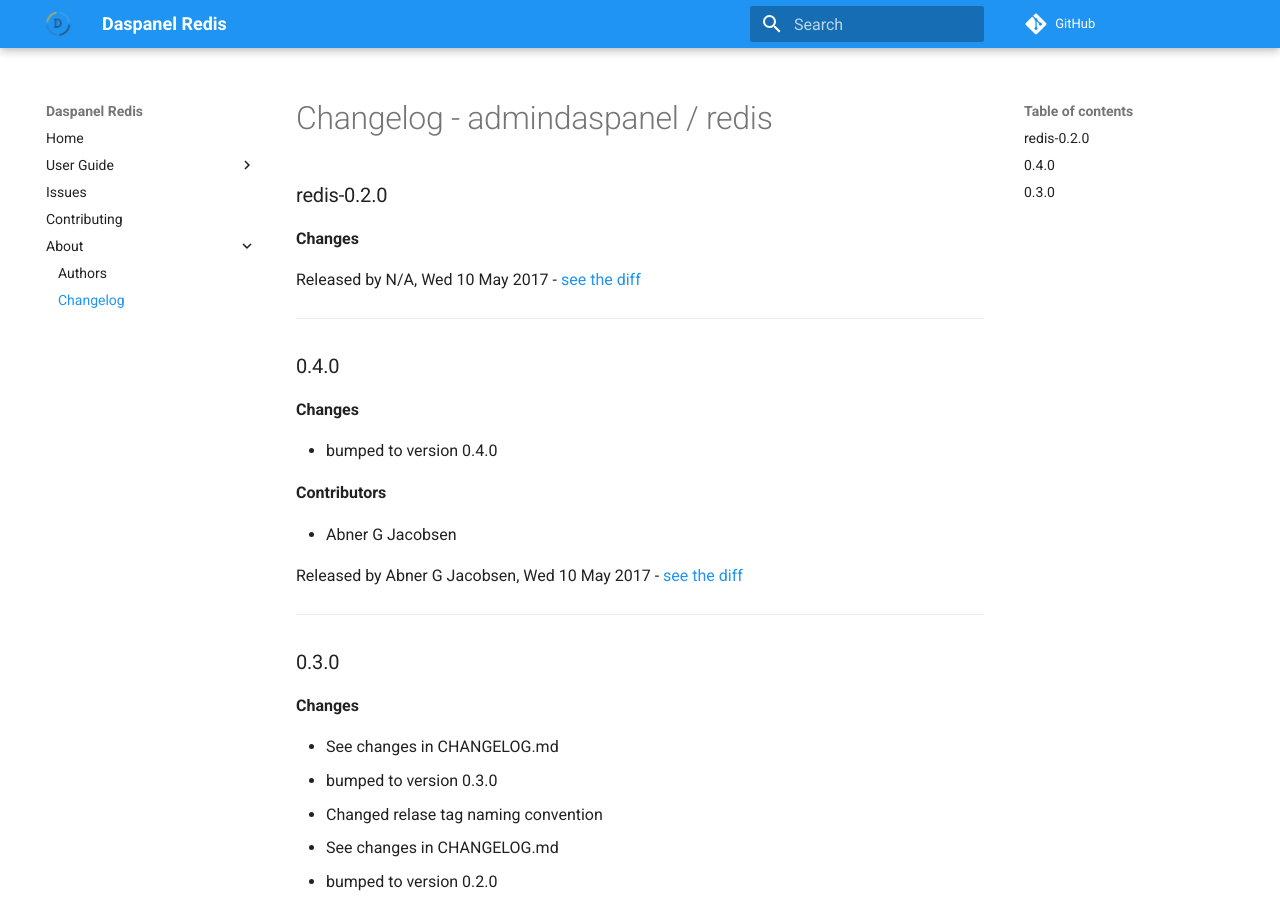
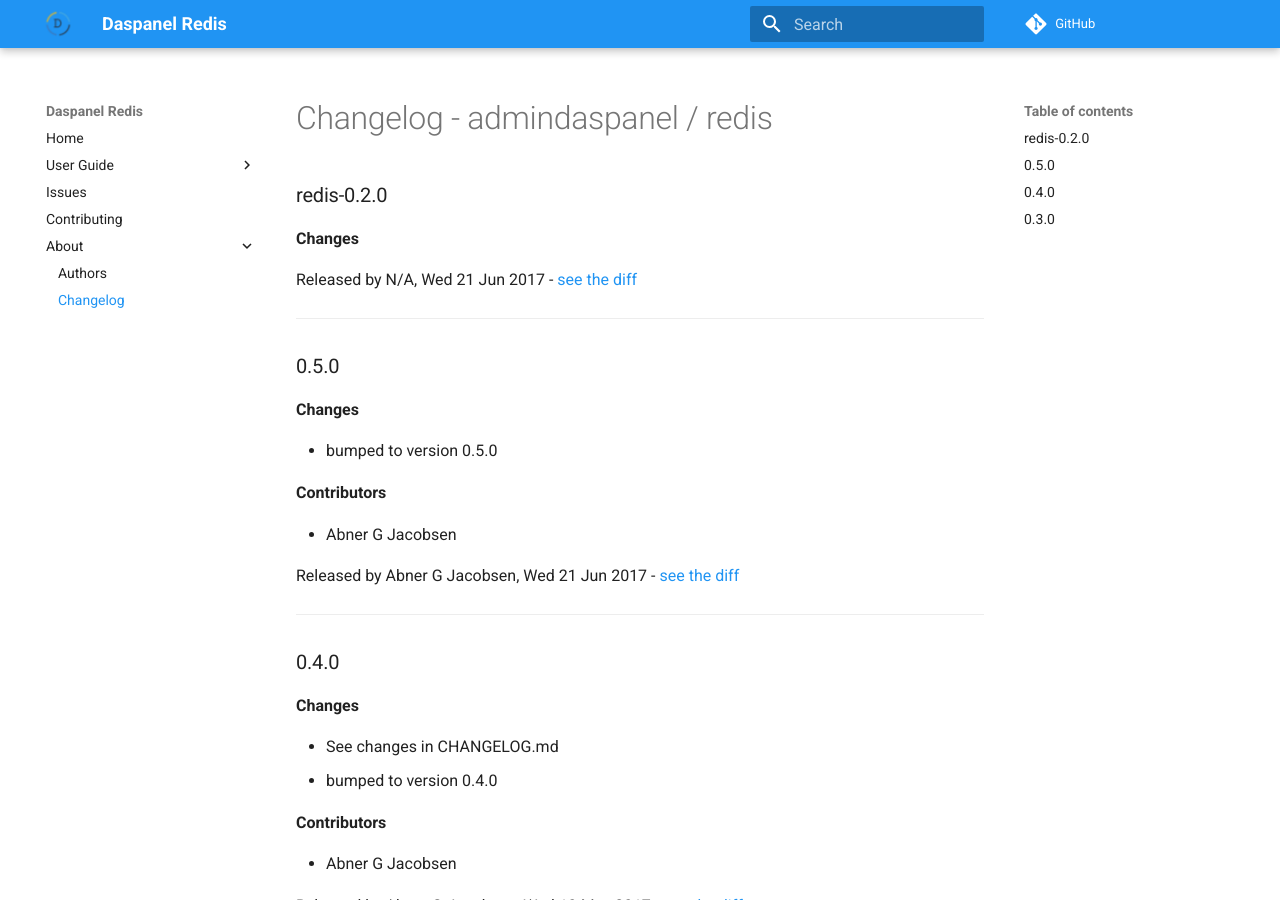
Before and after one commit to daspanel/redis, an MkDocs documentation site: the page built from docs/changelog.md, in a window 1280 px wide and 900 px high. Built offline with MkDocs 1.6.1 and Material for MkDocs 9.7.7, drawn with Linux system fonts in a browser that asks for light colours; comment, search, counter and statistics services are not loaded; old or Windows-style settings are respelled for this version of MkDocs.

Commit message:
See changes in CHANGELOG.md

```diff
--- a/docs/changelog.md
+++ b/docs/changelog.md
@@ -4,13 +4,27 @@
 __Changes__
 
 
-Released by N/A, Wed 10 May 2017 -
+Released by N/A, Wed 21 Jun 2017 -
 [see the diff](https://github.com/admindaspanel/redis/compare/...#diff)
+______________
+
+### 0.5.0
+__Changes__
+
+- bumped to version 0.5.0
+
+__Contributors__
+
+- Abner G Jacobsen
+
+Released by Abner G Jacobsen, Wed 21 Jun 2017 -
+[see the diff](https://github.com/admindaspanel/redis/compare/0.4.0...0.5.0#diff)
 ______________
 
 ### 0.4.0
 __Changes__
 
+- See changes in CHANGELOG.md
 - bumped to version 0.4.0
 
 __Contributors__
```
Also changed, not shown: CHANGELOG.md (+15 -1 lines).
